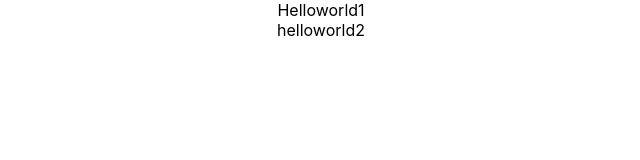
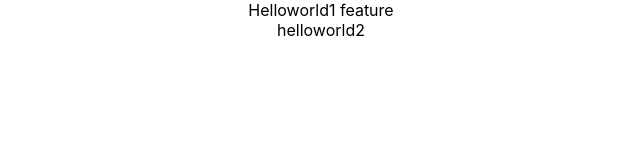
Before and after one commit to jjunghoo/Final-Project, a React (Create React App) app: page / in a window 1280 px wide. Shown: the top 160 px of the page, without its empty margins (319-959 px from the left). Built offline with nearby package versions, Linux system fonts and the light colour scheme.

Commit message:
test: feature test

```diff
--- a/src/Helloworld1.jsx
+++ b/src/Helloworld1.jsx
@@ -1,5 +1,5 @@
 /** @format */
 
 export const Helloworld1 = () => {
-  return <div className="job-wrap">Helloworld1</div>;
+  return <div className="job-wrap">Helloworld1 feature</div>;
 };
```
